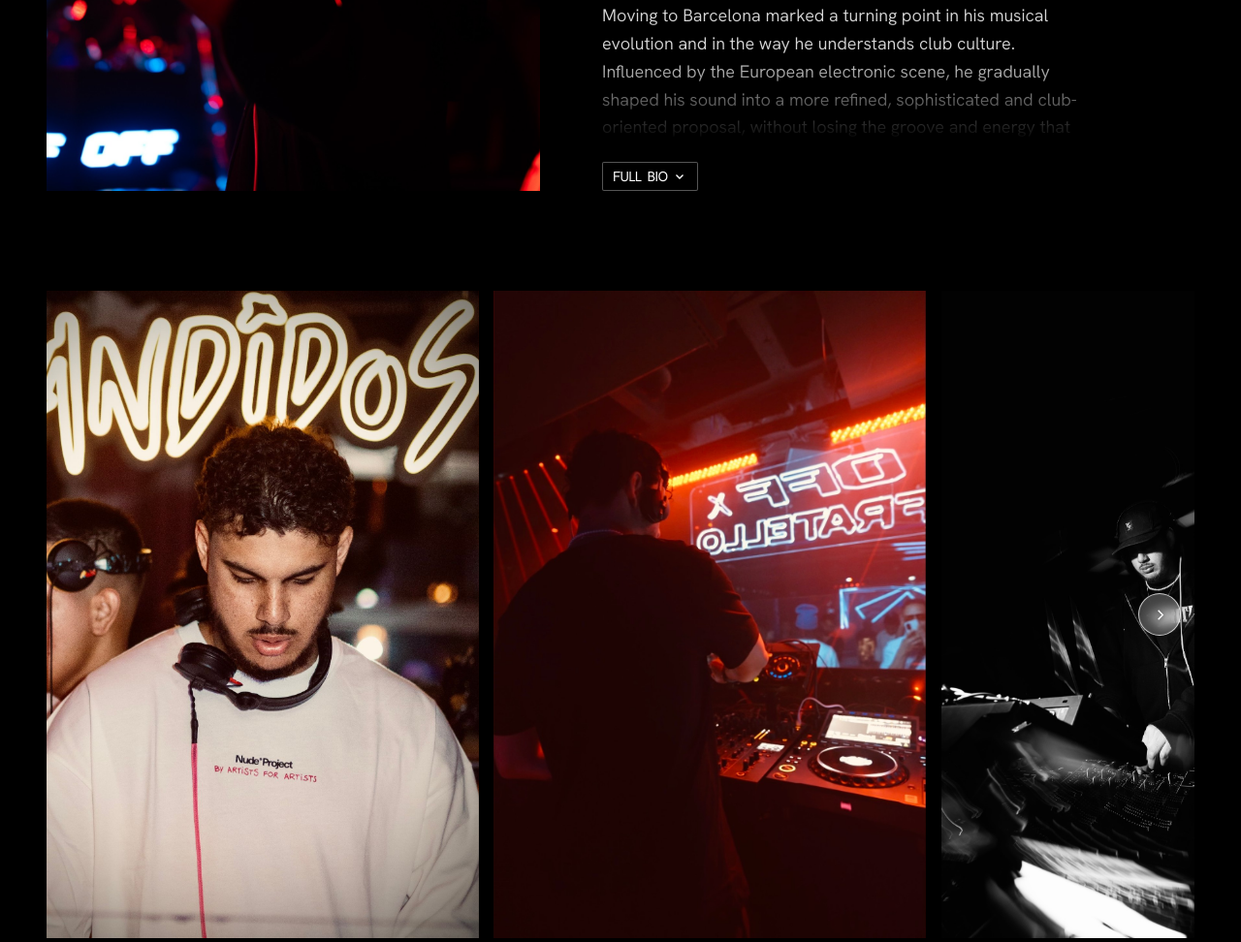
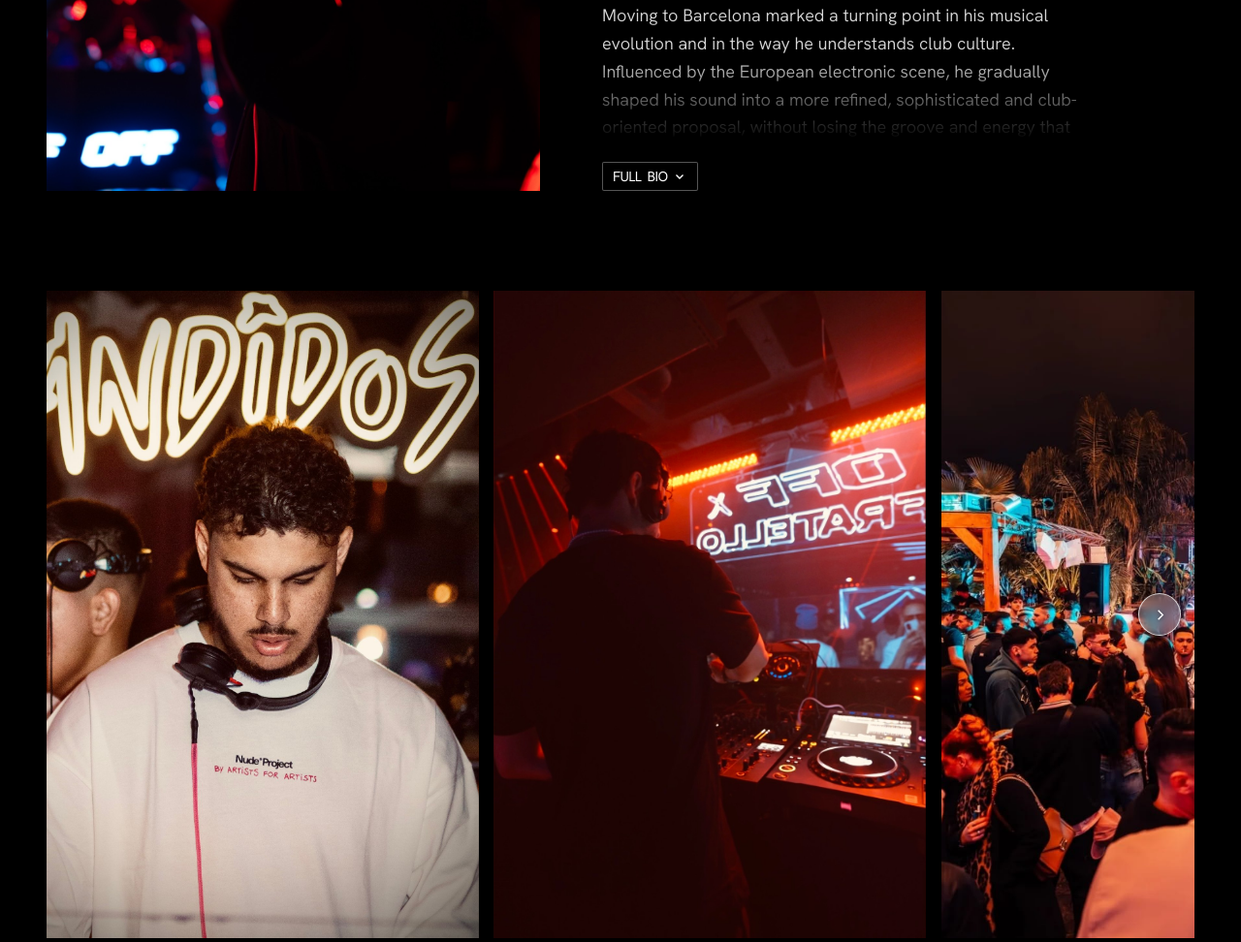
Before and after one commit to alvarezalexjs/samuelve.com, a plain HTML site: page index.html in a window 1280 px wide. Shown: the part 1614-2586 px from the top of the page at 97% size. Drawn offline with Linux system fonts and the light colour scheme.

Commit message:
Galería: dos fotos nuevas con su encuadre original
Co-Authored-By: Claude Opus 5.5 <noreply@anthropic.com>

```diff
--- a/config.js
+++ b/config.js
@@ -65,8 +65,10 @@ window.SITE = {
     gallery: [
       { src: 'assets/photos/white-shirt-decks.jpg', alt: { en: 'Samuel in a white T-shirt with headphones around his neck, looking down at the mixer', es: 'Samuel con camiseta blanca y auriculares al cuello, mirando la mesa de mezclas' }, pos: '50% 30%' },
       { src: 'assets/photos/back-red-booth.jpg', alt: { en: 'Samuel from behind in the booth under red light, facing the OFF x Fratello sign', es: 'Samuel de espaldas en la cabina bajo luz roja, frente al letrero de OFF x Fratello' }, pos: '45% 50%' },
+      { src: 'assets/photos/crowd-palms.jpg', alt: { en: 'Open-air party at night: the crowd in front of the booth under a neon sign, between palm trees and string lights', es: 'Fiesta al aire libre de noche: el público frente a la cabina bajo un letrero de neón, entre palmeras y guirnaldas de luces' }, ratio: 1170/1244 },
       { src: 'assets/photos/bw-mixer.jpg', alt: { en: 'Black and white shot of Samuel in a cap, mixing in the booth', es: 'Samuel con gorra en blanco y negro, mezclando en la cabina' }, pos: '50% 50%' },
-      { src: 'assets/photos/back-blue-crowd.jpg', alt: { en: 'Samuel from behind in the booth, facing the crowd under blue light', es: 'Samuel de espaldas en la cabina, mirando al público bajo luz azul' }, pos: '45% 50%' }
+      { src: 'assets/photos/back-blue-crowd.jpg', alt: { en: 'Samuel from behind in the booth, facing the crowd under blue light', es: 'Samuel de espaldas en la cabina, mirando al público bajo luz azul' }, pos: '45% 50%' },
+      { src: 'assets/photos/bw-hands-up.jpg', alt: { en: 'Black and white shot of Samuel clapping with his hands up behind the decks, under a neon sign', es: 'Samuel en blanco y negro aplaudiendo con las manos en alto tras los platos, bajo un letrero de neón' }, ratio: 1170/1243 }
     ]
   },
 
--- a/index.html
+++ b/index.html
@@ -225,8 +225,8 @@ button,input,select,textarea{font:inherit;color:inherit}
 .gallery{--gap:clamp(8px,1.2vw,16px);--per:2.6;margin-top:clamp(56px,8vw,112px)}
 .gal-track{display:flex;gap:var(--gap);overflow-x:auto;scroll-snap-type:x mandatory;scroll-behavior:smooth;scrollbar-width:none;overscroll-behavior-x:contain}
 .gal-track::-webkit-scrollbar{display:none}
-.gal-track{--w:calc((100% - (var(--per) - 1) * var(--gap)) / var(--per))}
-.gal-track figure{flex:0 0 var(--w);aspect-ratio:2/3;scroll-snap-align:start;margin:0}
+.gal-track{container-type:inline-size}
+.gal-track figure{--w:calc((100cqw - (var(--per) - 1) * var(--gap)) / var(--per));flex:0 0 auto;height:min(calc(var(--w) * 1.5),calc(92cqw / var(--ar,.6667)));aspect-ratio:var(--ar,2/3);scroll-snap-align:start;margin:0}
 .gallery{position:relative}
 .gal-btn{position:absolute;top:50%;z-index:2;display:grid;place-items:center;width:44px;height:44px;margin-top:-22px;padding:0;border:1px solid rgba(255,255,255,.7);border-radius:50%;background:rgba(255,255,255,.22);color:#fff;cursor:pointer;box-shadow:0 2px 14px rgba(0,0,0,.45);-webkit-backdrop-filter:blur(6px);backdrop-filter:blur(6px);transition:opacity .25s,background .2s,color .2s,border-color .2s,transform .2s var(--ease-out)}
 .gal-btn[data-dir="-1"]{left:14px}
@@ -859,7 +859,7 @@ a.status.is-hot:hover{background:var(--accent);border-color:var(--accent);color:
   /* gallery: a slider, one photo further each time you press next */
   var g=bio.gallery||[], gal=$('galeria'); gal.hidden=!g.length; gal.classList.toggle('is-single',g.length<2);
   var arrow=function(d){ return '<svg viewBox="0 0 14 14" aria-hidden="true"><path d="'+(d<0?'M9 2 4 7l5 5':'M5 2l5 5-5 5')+'" fill="none" stroke="currentColor" stroke-width="1.5"/></svg>'; };
-  gal.innerHTML='<div class="gal-track" tabindex="0">'+g.map(function(p,i){return '<figure class="ph rv-img" style="--d:'+(Math.min(i,3)*80)+'ms" aria-label="'+(i+1)+' / '+g.length+'">'+img(p)+'</figure>'}).join('')+'</div>'+
+  gal.innerHTML='<div class="gal-track" tabindex="0">'+g.map(function(p,i){return '<figure class="ph rv-img" style="--d:'+(Math.min(i,3)*80)+'ms'+(+p.ratio>0?';--ar:'+(+p.ratio):'')+'" aria-label="'+(i+1)+' / '+g.length+'">'+img(p)+'</figure>'}).join('')+'</div>'+
     '<button type="button" class="gal-btn is-off" data-dir="-1" aria-label="'+t('galPrev')+'">'+arrow(-1)+'</button><button type="button" class="gal-btn" data-dir="1" aria-label="'+t('galNext')+'">'+arrow(1)+'</button>';
   (function(){
     var track=gal.querySelector('.gal-track'), slides=[].slice.call(track.children);
```
Also changed, not shown: assets/photos/bw-hands-up.jpg (added), assets/photos/crowd-palms.jpg (added).
